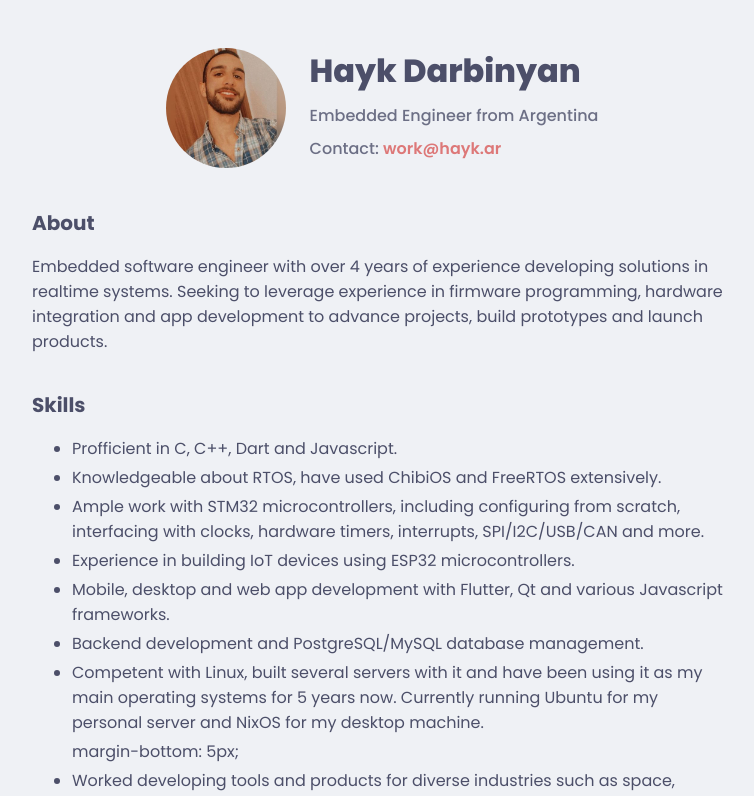
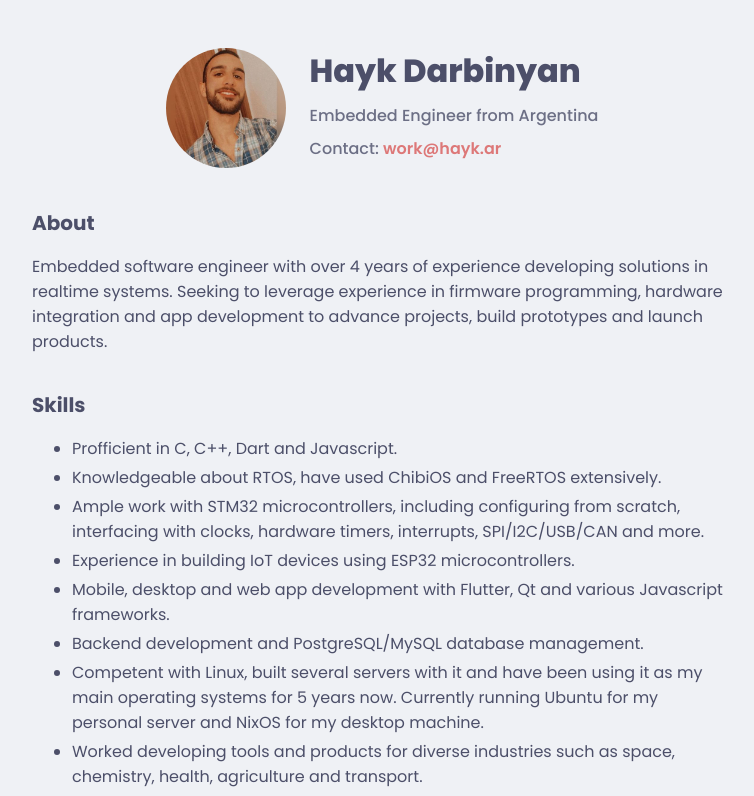
Before and after one commit to haykodarb/portfolio, a SvelteKit app: page / in a window 1280 px wide. Shown: the top 796 px of the page, without its empty margins (258-1012 px from the left). Built offline with nearby package versions, Linux system fonts and the light colour scheme.

Commit message:
Removed out of place text

```diff
--- a/src/routes/+page.svelte
+++ b/src/routes/+page.svelte
@@ -48,7 +48,6 @@
 					operating systems for 5 years now. Currently running Ubuntu for my personal server and
 					NixOS for my desktop machine.
 				</li>
-				margin-bottom: 5px;
 				<li>
 					Worked developing tools and products for diverse industries such as space, chemistry,
 					health, agriculture and transport.
```
